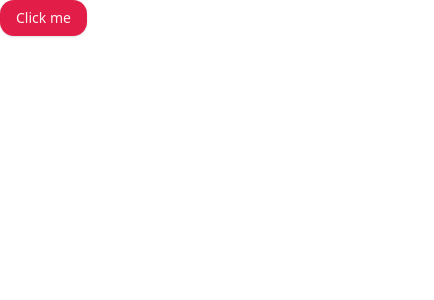
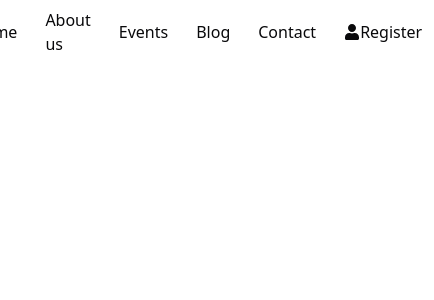
Before and after one commit to peti-krl/cos_mama_project_frontend, a React (Vite) app: page / in a window 390 px wide. Shown: the top 300 px of the page, 434 px wide, since content can reach past the window. Built offline with nearby package versions, Linux system fonts and the light colour scheme.

Commit message:
navbar creation

```diff
--- a/package.json
+++ b/package.json
@@ -11,6 +11,7 @@
   },
   "dependencies": {
     "@radix-ui/react-icons": "^1.3.0",
+    "@radix-ui/react-navigation-menu": "^1.1.4",
     "@radix-ui/react-slot": "^1.0.2",
     "@reduxjs/toolkit": "^2.2.1",
     "@tanstack/react-query": "^5.22.2",
--- a/src/App.tsx
+++ b/src/App.tsx
@@ -1,5 +1,10 @@
-import { Button } from "@/components/ui/button";
+//import { Button } from "@/components/ui/button";
+import Navbar from "./app-components/Navbar/Navbar.jsx";
+
 
 export const App = () => {
-  return <Button>Click me</Button>;
+  return (
+     <Navbar />
+  //<Button>Click me</Button>;
+  )
 };
--- /dev/null
+++ b/src/app-components/Navbar/Logo.jsx
@@ -0,0 +1,9 @@
+import React from 'react'
+
+export default function Logo() {
+  return (
+    <div className="logo-main">
+      <img src="../assets/Women’s club.png" alt="Your Logo" />
+    </div>
+  )
+}
--- /dev/null
+++ b/src/app-components/Navbar/Navbar.jsx
@@ -0,0 +1,43 @@
+import {
+    NavigationMenu,
+    NavigationMenuItem,
+    NavigationMenuLink,
+    NavigationMenuList,
+  } from "@/components/ui/navigation-menu"
+import './styles.scss';
+import Logo from "./Logo.jsx"
+import { FaUser } from 'react-icons/fa';
+
+export default () => (
+  <NavigationMenu className="relative z-[1] flex w-screen justify-center">
+    <NavigationMenuList className="center shadow-blackA4 m-0 flex list-none rounded-[6px] bg-white p-1 shadow-[0_2px_10px]">
+      <NavigationMenuItem>
+      <Logo />
+      </NavigationMenuItem>
+      <NavigationMenuItem className="text-violet11 hover:bg-violet3 focus:shadow-violet7 group flex select-none items-center justify-between gap-[2px] rounded-[4px] px-3 py-2 text-[15px] font-medium leading-none outline-none focus:shadow-[0_0_0_2px]">
+        <NavigationMenuLink href="/">Home</NavigationMenuLink>
+      </NavigationMenuItem>
+      <NavigationMenuItem className="text-violet11 hover:bg-violet3 focus:shadow-violet7 group flex select-none items-center justify-between gap-[2px] rounded-[4px] px-3 py-2 text-[15px] font-medium leading-none outline-none focus:shadow-[0_0_0_2px]">
+        <NavigationMenuLink href="/about">About us</NavigationMenuLink>
+      </NavigationMenuItem>
+      <NavigationMenuItem className="text-violet11 hover:bg-violet3 focus:shadow-violet7 group flex select-none items-center justify-between gap-[2px] rounded-[4px] px-3 py-2 text-[15px] font-medium leading-none outline-none focus:shadow-[0_0_0_2px]">
+        <NavigationMenuLink href="/events">Events</NavigationMenuLink>
+      </NavigationMenuItem>
+      <NavigationMenuItem className="text-violet11 hover:bg-violet3 focus:shadow-violet7 group flex select-none items-center justify-between gap-[2px] rounded-[4px] px-3 py-2 text-[15px] font-medium leading-none outline-none focus:shadow-[0_0_0_2px]">
+        <NavigationMenuLink href="/blog">Blog</NavigationMenuLink>
+      </NavigationMenuItem>
+      <NavigationMenuItem className="text-violet11 hover:bg-violet3 focus:shadow-violet7 group flex select-none items-center justify-between gap-[2px] rounded-[4px] px-3 py-2 text-[15px] font-medium leading-none outline-none focus:shadow-[0_0_0_2px]">
+        <NavigationMenuLink href="/contact">Contact</NavigationMenuLink>
+      </NavigationMenuItem>
+      <NavigationMenuItem>
+      <NavigationMenuLink href="/register">
+        <button
+        className="text-violet11 hover:bg-violet3 focus:shadow-violet7 group flex select-none items-center justify-between gap-[2px] rounded-[4px] px-3 py-2 text-[15px] font-medium leading-none outline-none focus:shadow-[0_0_0_2px]"
+      >
+        <FaUser /> Register
+      </button>
+      </NavigationMenuLink>
+    </NavigationMenuItem>
+    </NavigationMenuList>
+  </NavigationMenu>
+);
--- /dev/null
+++ b/src/components/container.tsx
@@ -0,0 +1,17 @@
+interface ContainerProps{
+    children: React.ReactNode;
+}
+
+const Container: React.
+FC<ContainerProps>=({
+    children
+}) => {
+    return(
+        <div className="mx-auto w-full
+        max-w-7xl">
+            {children}
+        </div>
+    );
+};
+
+export default Container;
--- /dev/null
+++ b/src/components/ui/navigation-menu.tsx
@@ -0,0 +1,128 @@
+import * as React from "react"
+import { ChevronDownIcon } from "@radix-ui/react-icons"
+import * as NavigationMenuPrimitive from "@radix-ui/react-navigation-menu"
+import { cva } from "class-variance-authority"
+
+import { cn } from "@/lib/utils"
+
+const NavigationMenu = React.forwardRef<
+  React.ElementRef<typeof NavigationMenuPrimitive.Root>,
+  React.ComponentPropsWithoutRef<typeof NavigationMenuPrimitive.Root>
+>(({ className, children, ...props }, ref) => (
+  <NavigationMenuPrimitive.Root
+    ref={ref}
+    className={cn(
+      "relative z-10 flex max-w-max flex-1 items-center justify-center",
+      className
+    )}
+    {...props}
+  >
+    {children}
+    <NavigationMenuViewport />
+  </NavigationMenuPrimitive.Root>
+))
+NavigationMenu.displayName = NavigationMenuPrimitive.Root.displayName
+
+const NavigationMenuList = React.forwardRef<
+  React.ElementRef<typeof NavigationMenuPrimitive.List>,
+  React.ComponentPropsWithoutRef<typeof NavigationMenuPrimitive.List>
+>(({ className, ...props }, ref) => (
+  <NavigationMenuPrimitive.List
+    ref={ref}
+    className={cn(
+      "group flex flex-1 list-none items-center justify-center space-x-1",
+      className
+    )}
+    {...props}
+  />
+))
+NavigationMenuList.displayName = NavigationMenuPrimitive.List.displayName
+
+const NavigationMenuItem = NavigationMenuPrimitive.Item
+
+const navigationMenuTriggerStyle = cva(
+  "group inline-flex h-9 w-max items-center justify-center rounded-md bg-background px-4 py-2 text-sm font-medium transition-colors hover:bg-accent hover:text-accent-foreground focus:bg-accent focus:text-accent-foreground focus:outline-none disabled:pointer-events-none disabled:opacity-50 data-[active]:bg-accent/50 data-[state=open]:bg-accent/50"
+)
+
+const NavigationMenuTrigger = React.forwardRef<
+  React.ElementRef<typeof NavigationMenuPrimitive.Trigger>,
+  React.ComponentPropsWithoutRef<typeof NavigationMenuPrimitive.Trigger>
+>(({ className, children, ...props }, ref) => (
+  <NavigationMenuPrimitive.Trigger
+    ref={ref}
+    className={cn(navigationMenuTriggerStyle(), "group", className)}
+    {...props}
+  >
+    {children}{" "}
+    <ChevronDownIcon
+      className="relative top-[1px] ml-1 h-3 w-3 transition duration-300 group-data-[state=open]:rotate-180"
+      aria-hidden="true"
+    />
+  </NavigationMenuPrimitive.Trigger>
+))
+NavigationMenuTrigger.displayName = NavigationMenuPrimitive.Trigger.displayName
+
+const NavigationMenuContent = React.forwardRef<
+  React.ElementRef<typeof NavigationMenuPrimitive.Content>,
+  React.ComponentPropsWithoutRef<typeof NavigationMenuPrimitive.Content>
+>(({ className, ...props }, ref) => (
+  <NavigationMenuPrimitive.Content
+    ref={ref}
+    className={cn(
+      "left-0 top-0 w-full data-[motion^=from-]:animate-in data-[motion^=to-]:animate-out data-[motion^=from-]:fade-in data-[motion^=to-]:fade-out data-[motion=from-end]:slide-in-from-right-52 data-[motion=from-start]:slide-in-from-left-52 data-[motion=to-end]:slide-out-to-right-52 data-[motion=to-start]:slide-out-to-left-52 md:absolute md:w-auto ",
+      className
+    )}
+    {...props}
+  />
+))
+NavigationMenuContent.displayName = NavigationMenuPrimitive.Content.displayName
+
+const NavigationMenuLink = NavigationMenuPrimitive.Link
+
+const NavigationMenuViewport = React.forwardRef<
+  React.ElementRef<typeof NavigationMenuPrimitive.Viewport>,
+  React.ComponentPropsWithoutRef<typeof NavigationMenuPrimitive.Viewport>
+>(({ className, ...props }, ref) => (
+  <div className={cn("absolute left-0 top-full flex justify-center")}>
+    <NavigationMenuPrimitive.Viewport
+      className={cn(
+        "origin-top-center relative mt-1.5 h-[var(--radix-navigation-menu-viewport-height)] w-full overflow-hidden rounded-md border bg-popover text-popover-foreground shadow data-[state=open]:animate-in data-[state=closed]:animate-out data-[state=closed]:zoom-out-95 data-[state=open]:zoom-in-90 md:w-[var(--radix-navigation-menu-viewport-width)]",
+        className
+      )}
+      ref={ref}
+      {...props}
+    />
+  </div>
+))
+NavigationMenuViewport.displayName =
+  NavigationMenuPrimitive.Viewport.displayName
+
+const NavigationMenuIndicator = React.forwardRef<
+  React.ElementRef<typeof NavigationMenuPrimitive.Indicator>,
+  React.ComponentPropsWithoutRef<typeof NavigationMenuPrimitive.Indicator>
+>(({ className, ...props }, ref) => (
+  <NavigationMenuPrimitive.Indicator
+    ref={ref}
+    className={cn(
+      "top-full z-[1] flex h-1.5 items-end justify-center overflow-hidden data-[state=visible]:animate-in data-[state=hidden]:animate-out data-[state=hidden]:fade-out data-[state=visible]:fade-in",
+      className
+    )}
+    {...props}
+  >
+    <div className="relative top-[60%] h-2 w-2 rotate-45 rounded-tl-sm bg-border shadow-md" />
+  </NavigationMenuPrimitive.Indicator>
+))
+NavigationMenuIndicator.displayName =
+  NavigationMenuPrimitive.Indicator.displayName
+
+export {
+  navigationMenuTriggerStyle,
+  NavigationMenu,
+  NavigationMenuList,
+  NavigationMenuItem,
+  NavigationMenuContent,
+  NavigationMenuTrigger,
+  NavigationMenuLink,
+  NavigationMenuIndicator,
+  NavigationMenuViewport,
+}
--- a/src/main.tsx
+++ b/src/main.tsx
@@ -13,6 +13,7 @@
     path: "/",
     element: <App />,
   },
+
 ]);
 
 ReactDOM.createRoot(document.getElementById("root")!).render(
```
Also changed, not shown: src/app-components/Navbar/styles.scss (added), src/assets/Women’s club.png (added), 1 other file (tests, documents, lock files or other folders).
